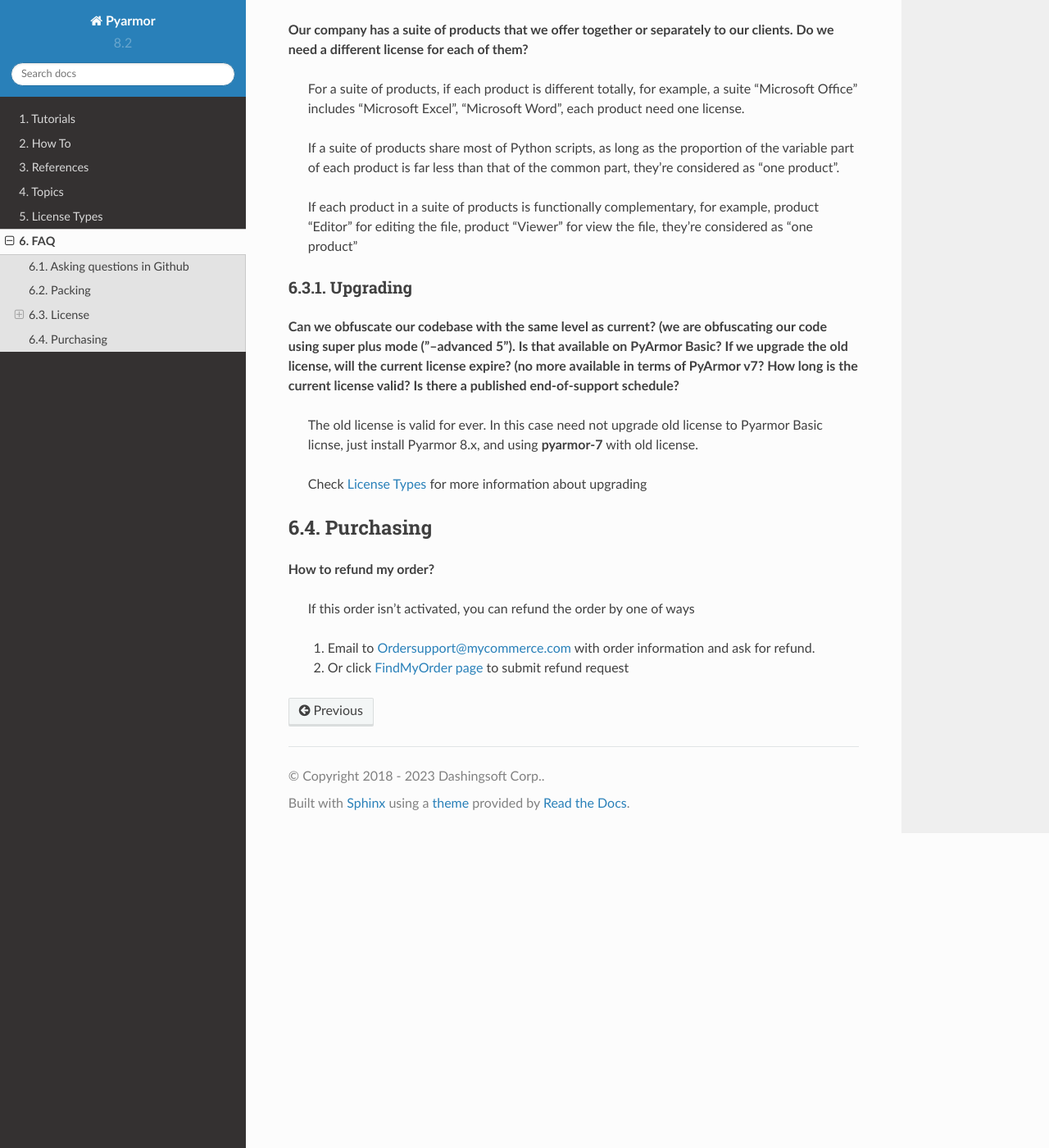
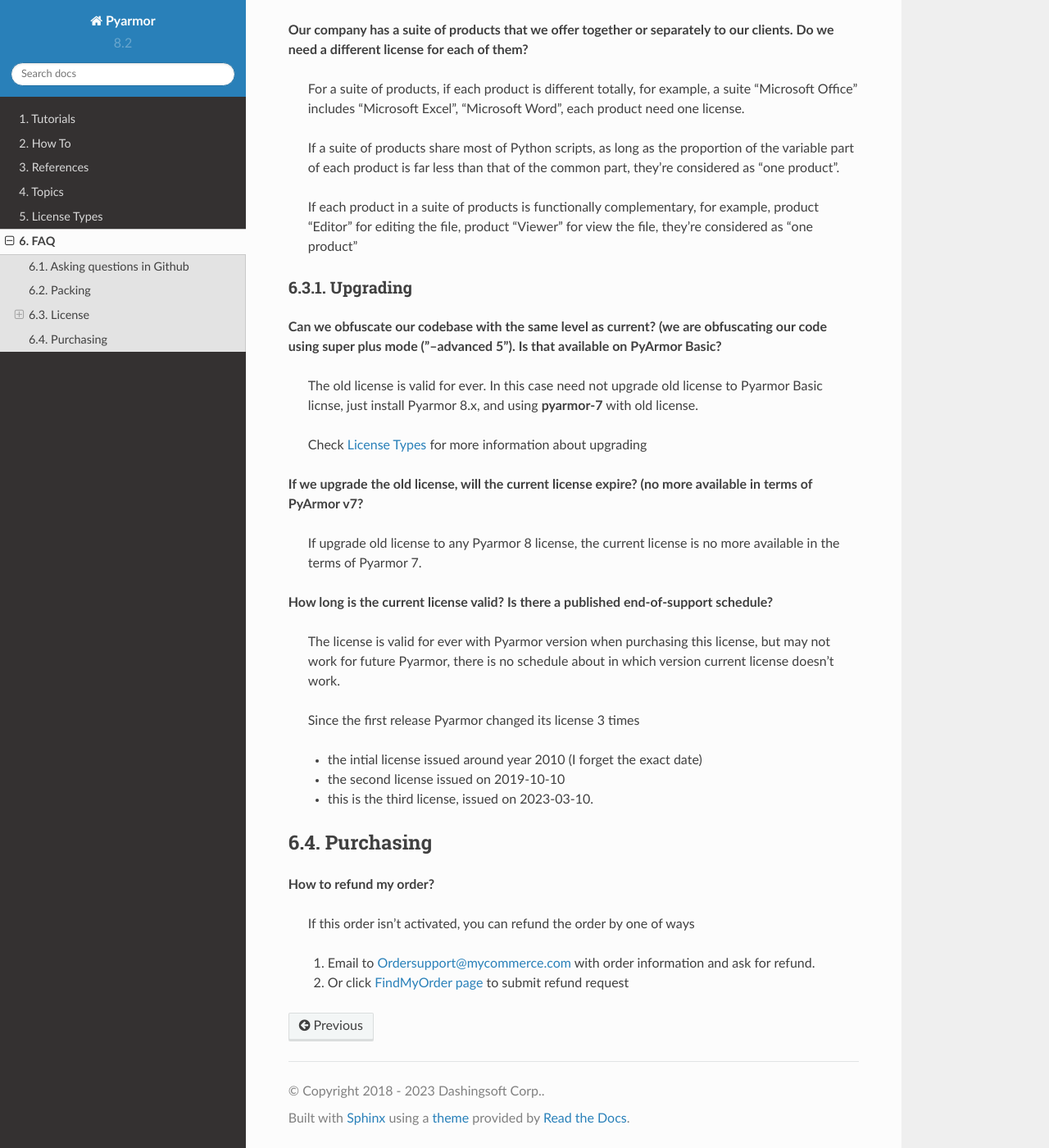
Before and after one commit to dashingsoft/pyarmor, a Sphinx documentation site: the page built from docs/questions.rst, in a window 1280 px wide and 1400 px high, scrolled down 2149 px. Shown: the whole window at 82% size. Built offline with Sphinx 7.4.7 and the Read the Docs theme 2.0.0, drawn with Linux system fonts in a browser that asks for light colours.

Commit message:
Refine questions

```diff
--- a/docs/questions.rst
+++ b/docs/questions.rst
@@ -102,11 +102,25 @@ License
 Upgrading
 ---------
 
-**Can we obfuscate our codebase with the same level as current? (we are obfuscating our code using super plus mode ("--advanced 5"). Is that available on PyArmor Basic? If we upgrade the old license, will the current license expire? (no more available in terms of PyArmor v7? How long is the current license valid? Is there a published end-of-support schedule?**
+**Can we obfuscate our codebase with the same level as current? (we are obfuscating our code using super plus mode ("--advanced 5"). Is that available on PyArmor Basic?**
 
   The old license is valid for ever. In this case need not upgrade old license to Pyarmor Basic licnse, just install Pyarmor 8.x, and using :command:`pyarmor-7` with old license.
 
   Check :doc:`licenses` for more information about upgrading
+
+**If we upgrade the old license, will the current license expire? (no more available in terms of PyArmor v7?**
+
+  If upgrade old license to any Pyarmor 8 license, the current license is no more available in the terms of Pyarmor 7.
+
+**How long is the current license valid? Is there a published end-of-support schedule?**
+
+  The license is valid for ever with Pyarmor version when purchasing this license, but may not work for future Pyarmor, there is no schedule about in which version current license doesn't work.
+
+  Since the first release Pyarmor changed its license 3 times
+
+  - the intial license issued around year 2010 (I forget the exact date)
+  - the second license issued on 2019-10-10
+  - this is the third license, issued on 2023-03-10.
 
 Purchasing
 ==========
```
